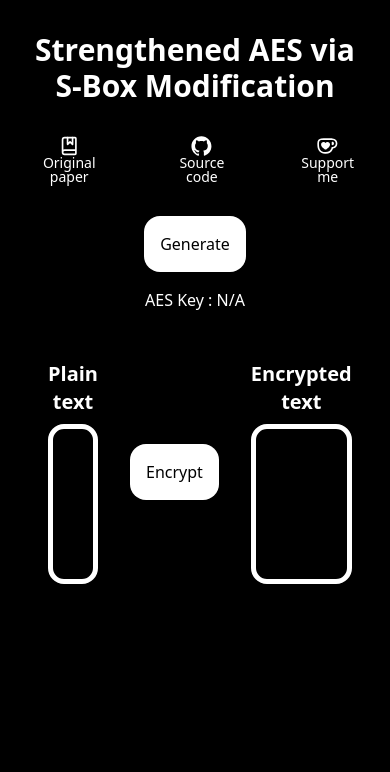
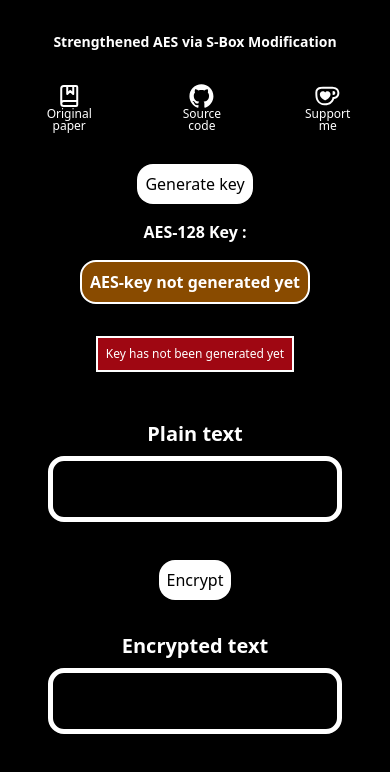
Before and after one commit to agw2005/aes-strengthened-sbox, a React (Vite) app: page / in a window 390 px wide. Both pictures are taken after a click on the button "Encrypt". Shown: the top 772 px of the page. Built offline with nearby package versions, Linux system fonts and the light colour scheme.

Commit message:
chore(App.tsx): updated to be mobile responsive

```diff
--- a/src/App.tsx
+++ b/src/App.tsx
@@ -11,9 +11,14 @@ function App() {
   const [aesKey, setAesKey] = useState<Uint8Array>();
   const [plainText, setPlainText] = useState<string>("");
   const [encryptedPlainText, setEncryptedPlainText] = useState<string>("");
+  const [keyNotGeneratedYetError, setKeyNotGeneratedYetError] = useState<
+    string
+  >("");
 
   const handleGenerateAesKey = () => {
-    setAesKey(generateAes128Key());
+    const generatedKey = generateAes128Key();
+    setAesKey(generatedKey);
+    setKeyNotGeneratedYetError("");
   };
 
   const handleEncryptPlainText = () => {
@@ -22,9 +27,12 @@ function App() {
         throw new Error(`Key has not been generated yet`);
       }
     } catch (err) {
+      const errorMessage = err instanceof Error ? err.message : String(err);
+      setKeyNotGeneratedYetError(errorMessage);
       console.error(err);
       return;
     }
+    setKeyNotGeneratedYetError("");
     const plainTextBlock = stringToBlocks(plainText);
     const encryptedTextBlock = encryptBlock(plainTextBlock, aesKey);
     const encryptedTextString = blocksToString(encryptedTextBlock);
@@ -32,29 +40,44 @@ function App() {
   };
 
   return (
-    <main className="bg-black h-max min-h-screen p-8 flex flex-col gap-8">
+    <main className="bg-black min-h-screen p-8 flex flex-col gap-8">
       <Header>Strengthened AES via S-Box Modification</Header>
 
       <section className="flex flex-col gap-4 items-center">
         <button
           onClick={handleGenerateAesKey}
           type="button"
-          className="h-max self-center rounded-2xl bg-white hover:bg-gray-500 hover:text-white active:bg-amber-300 active:text-black p-4"
+          className="h-max self-center rounded-2xl p-2 md:p-4 bg-white hover:bg-gray-500 hover:text-white active:bg-amber-300 active:text-black"
         >
-          Generate
+          Generate key
         </button>
-        <p className="text-white">{`AES Key : ${aesKey ? "" : "N/A"}`}</p>
-        {aesKey
-          ? (
-            <div className="border-2 border-white rounded-2xl min-w-max max-w-1/2 p-2">
-              <p className="text-white break-all text-center">{aesKey}</p>
+        <p className="text-white font-bold">{`AES-128 Key : `}</p>
+        <div
+          className={`border-2 border-white ${
+            aesKey ? "bg-black" : "bg-yellow-800"
+          } rounded-2xl max-w-7/8 p-2`}
+        >
+          <p
+            className={`text-white break-all text-center ${
+              aesKey ? "" : "font-bold"
+            }`}
+          >
+            {aesKey ? aesKey : "AES-key not generated yet"}
+          </p>
+        </div>
+      </section>
+      {keyNotGeneratedYetError
+        ? (
+          <section className="self-center">
+            <div className="border-2 border-white w-max p-2 bg-red-800">
+              <p className="text-white text-xs">{keyNotGeneratedYetError}</p>
             </div>
-          )
-          : (
-            ""
-          )}
-      </section>
-      <section className="h-64 p-4 gap-8 flex">
+          </section>
+        )
+        : (
+          ""
+        )}
+      <section className="min-h-32 p-4 gap-8 flex md:flex-row flex-col ">
         <div className="flex-1 flex flex-col gap-2">
           <div className="flex-1">
             <h2 className="text-white text-center font-bold text-xl">
@@ -73,7 +96,7 @@ function App() {
         <button
           type="button"
           onClick={handleEncryptPlainText}
-          className="h-max self-center rounded-2xl bg-white hover:bg-gray-500 hover:text-white active:bg-amber-300 active:text-black p-4"
+          className="h-max self-center rounded-2xl p-2 bg-white hover:bg-gray-500 hover:text-white active:bg-amber-300 active:text-black"
         >
           Encrypt
         </button>
--- a/src/components/CustomNav.tsx
+++ b/src/components/CustomNav.tsx
@@ -17,7 +17,7 @@ const CustomNav = () => {
           <path d="M10 2v8l3-3 3 3V2" />
           <path d="M4 19.5v-15A2.5 2.5 0 0 1 6.5 2H19a1 1 0 0 1 1 1v18a1 1 0 0 1-1 1H6.5a1 1 0 0 1 0-5H20" />
         </svg>
-        <p className="leading-none text-sm">Original paper</p>
+        <p className="leading-none text-xs md:text-sm">Original paper</p>
       </a>
       <a
         className="text-white h-12 fill-white hover:fill-red-400 hover:text-red-400 flex flex-col justify-center text-center"
@@ -28,7 +28,7 @@ const CustomNav = () => {
           <title>GitHub</title>
           <path d="M12 .297c-6.63 0-12 5.373-12 12 0 5.303 3.438 9.8 8.205 11.385.6.113.82-.258.82-.577 0-.285-.01-1.04-.015-2.04-3.338.724-4.042-1.61-4.042-1.61C4.422 18.07 3.633 17.7 3.633 17.7c-1.087-.744.084-.729.084-.729 1.205.084 1.838 1.236 1.838 1.236 1.07 1.835 2.809 1.305 3.495.998.108-.776.417-1.305.76-1.605-2.665-.3-5.466-1.332-5.466-5.93 0-1.31.465-2.38 1.235-3.22-.135-.303-.54-1.523.105-3.176 0 0 1.005-.322 3.3 1.23.96-.267 1.98-.399 3-.405 1.02.006 2.04.138 3 .405 2.28-1.552 3.285-1.23 3.285-1.23.645 1.653.24 2.873.12 3.176.765.84 1.23 1.91 1.23 3.22 0 4.61-2.805 5.625-5.475 5.92.42.36.81 1.096.81 2.22 0 1.606-.015 2.896-.015 3.286 0 .315.21.69.825.57C20.565 22.092 24 17.592 24 12.297c0-6.627-5.373-12-12-12" />
         </svg>
-        <p className="leading-none text-sm">Source code</p>
+        <p className="leading-none text-xs md:text-sm">Source code</p>
       </a>
       <a
         className="text-white h-12 fill-white hover:fill-red-400 hover:text-red-400 flex flex-col justify-center text-center"
@@ -39,7 +39,7 @@ const CustomNav = () => {
           <title>Ko-fi</title>
           <path d="M11.351 2.715c-2.7 0-4.986.025-6.83.26C2.078 3.285 0 5.154 0 8.61c0 3.506.182 6.13 1.585 8.493 1.584 2.701 4.233 4.182 7.662 4.182h.83c4.209 0 6.494-2.234 7.637-4a9.5 9.5 0 0 0 1.091-2.338C21.792 14.688 24 12.22 24 9.208v-.415c0-3.247-2.13-5.507-5.792-5.87-1.558-.156-2.65-.208-6.857-.208m0 1.947c4.208 0 5.09.052 6.571.182 2.624.311 4.13 1.584 4.13 4v.39c0 2.156-1.792 3.844-3.87 3.844h-.935l-.156.649c-.208 1.013-.597 1.818-1.039 2.546-.909 1.428-2.545 3.064-5.922 3.064h-.805c-2.571 0-4.831-.883-6.078-3.195-1.09-2-1.298-4.155-1.298-7.506 0-2.181.857-3.402 3.012-3.714 1.533-.233 3.559-.26 6.39-.26m6.547 2.287c-.416 0-.65.234-.65.546v2.935c0 .311.234.545.65.545 1.324 0 2.051-.754 2.051-2s-.727-2.026-2.052-2.026m-10.39.182c-1.818 0-3.013 1.48-3.013 3.142 0 1.533.858 2.857 1.949 3.897.727.701 1.87 1.429 2.649 1.896a1.47 1.47 0 0 0 1.507 0c.78-.467 1.922-1.195 2.623-1.896 1.117-1.039 1.974-2.364 1.974-3.897 0-1.662-1.247-3.142-3.039-3.142-1.065 0-1.792.545-2.338 1.298-.493-.753-1.246-1.298-2.312-1.298" />
         </svg>
-        <p className="leading-none text-sm">Support me</p>
+        <p className="leading-none text-xs md:text-sm">Support me</p>
       </a>
     </nav>
   );
--- a/src/components/Header.tsx
+++ b/src/components/Header.tsx
@@ -7,7 +7,7 @@ interface HeaderProps {
 const Header = ({ children }: HeaderProps) => {
   return (
     <>
-      <h1 className="font-extrabold text-3xl text-center text-white">
+      <h1 className="font-extrabold text-sm md:text-3xl text-center text-white">
         {children}
       </h1>
       <CustomNav />
```
